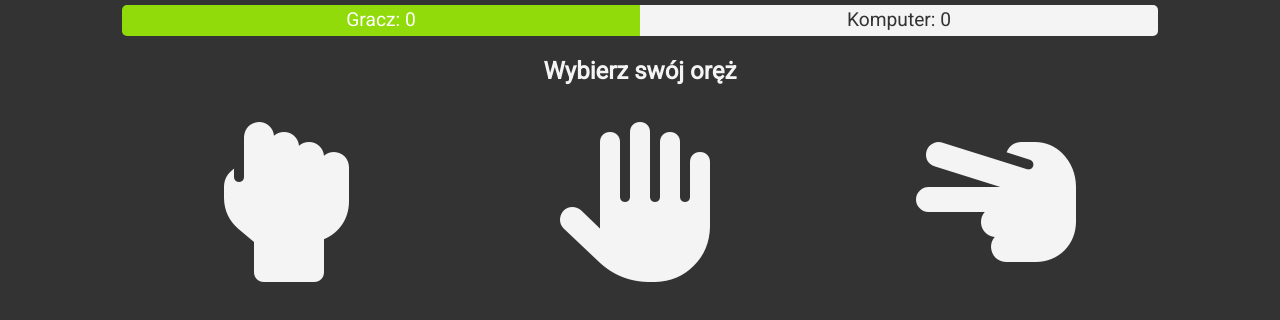
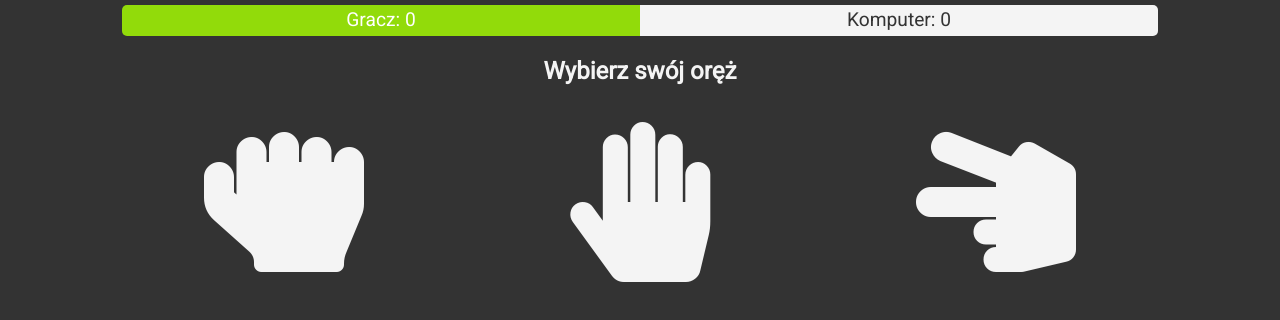
Before and after one commit to WooCashpirowski/knp, a plain HTML site: page index.html in a window 1280 px wide. Shown: the part 104-424 px from the top of the page. Drawn offline with Linux system fonts and the light colour scheme.

Commit message:
Update index.html

```diff
--- a/index.html
+++ b/index.html
@@ -5,6 +5,7 @@
     <meta name="viewport" content="width=device-width, initial-scale=1.0" />
     <meta http-equiv="X-UA-Compatible" content="ie=edge" />
     <script src="https://kit.fontawesome.com/74a73e1e16.js"></script>
+    <link rel="stylesheet" href="https://cdnjs.cloudflare.com/ajax/libs/font-awesome/5.10.2/css/all.min.css" />
     <link rel="stylesheet" href="css/styles.css" />
     <link rel="stylesheet" href="css/modal.css" />
     <title>Rock Paper Scissors</title>
```
